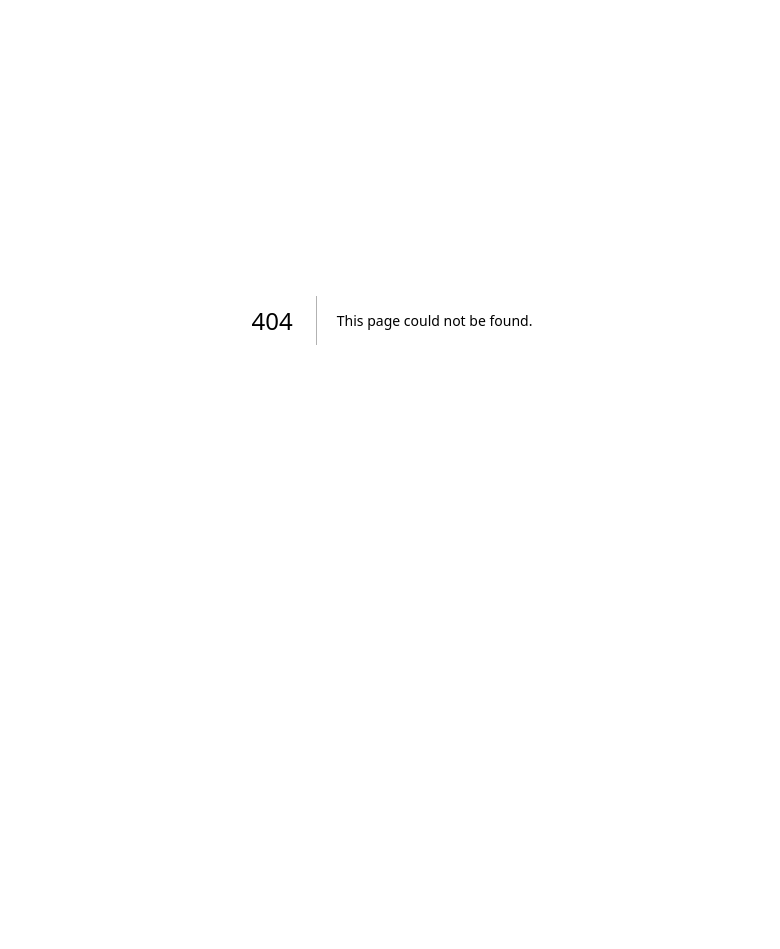
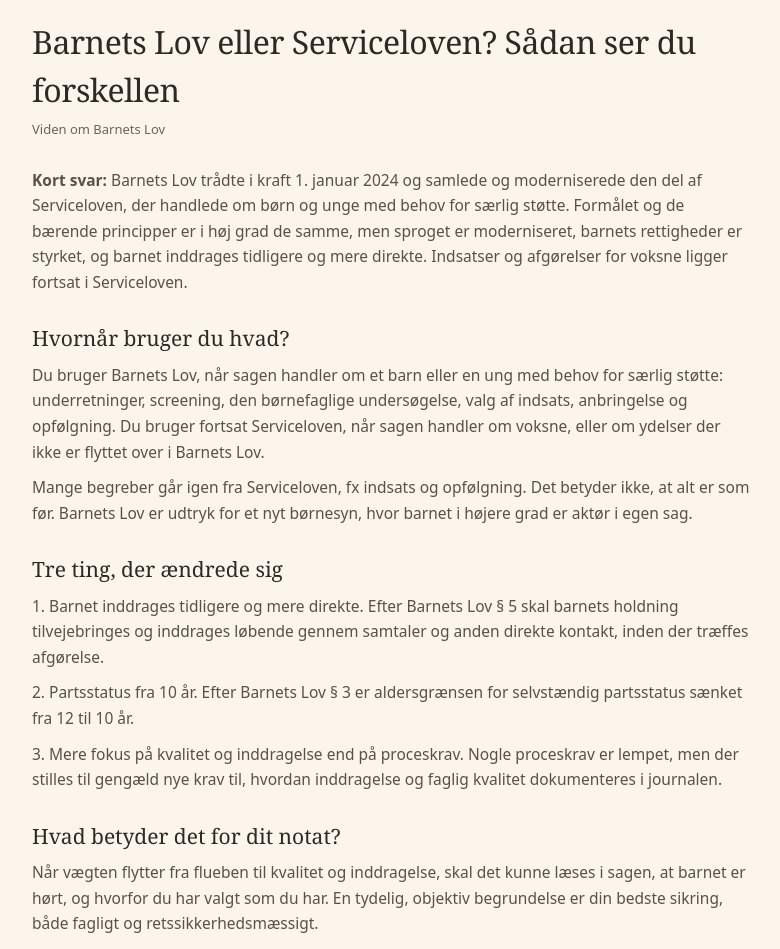
Before and after one commit to psykomotoriskterapikbh/kaerne-webapp, a Next.js app: page /viden/barnets-lov-eller-serviceloven in a window 1280 px wide. Before the commit this address had no page. Shown: the part 80-1029 px from the top of the page, without its empty margins (248-1028 px from the left). Before the commit the page ends 800 px from the top, so only its background shows below. Built offline with nearby package versions, Linux system fonts and the light colour scheme.

Commit message:
Add files via upload

```diff
--- /dev/null
+++ b/src/app/viden/barnets-lov-eller-serviceloven/page.tsx
@@ -0,0 +1,50 @@
+import type { Metadata } from "next";
+
+export const metadata: Metadata = {
+  title: "Barnets Lov eller Serviceloven? Sådan ser du forskellen",
+  description:
+    "Barnets Lov afløste børneområdet i Serviceloven 1. januar 2024. Få et klart overblik over forskellen, hvornår du bruger hvad, og hvad der ændrede sig.",
+  alternates: { canonical: "/viden/barnets-lov-eller-serviceloven" },
+};
+
+const sec: React.CSSProperties = { marginTop: 28 };
+const h2: React.CSSProperties = { fontFamily: "var(--font-serif)", fontSize: 21, fontWeight: 400, color: "var(--kaerne-ink)", margin: "0 0 8px" };
+const p: React.CSSProperties = { fontSize: 15.5, lineHeight: 1.65, color: "var(--kaerne-ink-soft)", margin: "0 0 10px" };
+const a: React.CSSProperties = { color: "var(--kaerne-terracotta-deep)", textDecoration: "underline" };
+
+export default function Page() {
+  return (
+    <main style={{ minHeight: "100dvh", background: "var(--kaerne-sand)", padding: "56px 24px 80px" }}>
+      <article style={{ maxWidth: 720, margin: "0 auto" }}>
+        <a href="/" style={{ fontSize: 13, color: "var(--kaerne-terracotta-deep)", textDecoration: "none" }}>← Tilbage til Astrid</a>
+        <h1 style={{ fontFamily: "var(--font-serif)", fontSize: 32, fontWeight: 300, color: "var(--kaerne-ink)", margin: "18px 0 6px", letterSpacing: "-0.015em" }}>Barnets Lov eller Serviceloven? Sådan ser du forskellen</h1>
+        <p style={{ fontSize: 13, color: "var(--kaerne-muted)", margin: 0 }}>Viden om Barnets Lov</p>
+
+        <section style={sec}>
+          <p style={p}><strong>Kort svar:</strong> Barnets Lov trådte i kraft 1. januar 2024 og samlede og moderniserede den del af Serviceloven, der handlede om børn og unge med behov for særlig støtte. Formålet og de bærende principper er i høj grad de samme, men sproget er moderniseret, barnets rettigheder er styrket, og barnet inddrages tidligere og mere direkte. Indsatser og afgørelser for voksne ligger fortsat i Serviceloven.</p>
+        </section>
+
+        <section style={sec}>
+          <h2 style={h2}>Hvornår bruger du hvad?</h2>
+          <p style={p}>Du bruger Barnets Lov, når sagen handler om et barn eller en ung med behov for særlig støtte: underretninger, screening, den børnefaglige undersøgelse, valg af indsats, anbringelse og opfølgning. Du bruger fortsat Serviceloven, når sagen handler om voksne, eller om ydelser der ikke er flyttet over i Barnets Lov.</p>
+          <p style={p}>Mange begreber går igen fra Serviceloven, fx indsats og opfølgning. Det betyder ikke, at alt er som før. Barnets Lov er udtryk for et nyt børnesyn, hvor barnet i højere grad er aktør i egen sag.</p>
+        </section>
+
+        <section style={sec}>
+          <h2 style={h2}>Tre ting, der ændrede sig</h2>
+          <p style={p}>1. Barnet inddrages tidligere og mere direkte. Efter Barnets Lov § 5 skal barnets holdning tilvejebringes og inddrages løbende gennem samtaler og anden direkte kontakt, inden der træffes afgørelse.</p>
+          <p style={p}>2. Partsstatus fra 10 år. Efter Barnets Lov § 3 er aldersgrænsen for selvstændig partsstatus sænket fra 12 til 10 år.</p>
+          <p style={p}>3. Mere fokus på kvalitet og inddragelse end på proceskrav. Nogle proceskrav er lempet, men der stilles til gengæld nye krav til, hvordan inddragelse og faglig kvalitet dokumenteres i journalen.</p>
+        </section>
+
+        <section style={sec}>
+          <h2 style={h2}>Hvad betyder det for dit notat?</h2>
+          <p style={p}>Når vægten flytter fra flueben til kvalitet og inddragelse, skal det kunne læses i sagen, at barnet er hørt, og hvorfor du har valgt som du har. En tydelig, objektiv begrundelse er din bedste sikring, både fagligt og retssikkerhedsmæssigt.</p>
+          <p style={p}>Astrid kan oversætte den rette paragraf til hverdagssprog og hjælpe dig med at sætte ord på inddragelsen i et fagligt notat. Prøv <a href="/paragraf-oversaetter" style={a}>paragraf-oversætteren</a> eller få <a href="/notat-hjaelp" style={a}>hjælp til notatet</a>. Astrid træffer aldrig afgørelser: skønnet er dit.</p>
+        </section>
+
+        <p style={{ ...p, marginTop: 32, fontSize: 13, color: "var(--kaerne-muted)" }}>Se også: <a href="/viden/boernefaglig-undersoegelse-frist" style={{ color: "var(--kaerne-muted)", textDecoration: "underline" }}>fristen for den børnefaglige undersøgelse</a> og <a href="/viden/inddragelse-af-barnet" style={{ color: "var(--kaerne-muted)", textDecoration: "underline" }}>hvornår barnet skal inddrages</a>. Astrid tænker med, du bestemmer.</p>
+      </article>
+    </main>
+  );
+}
```
